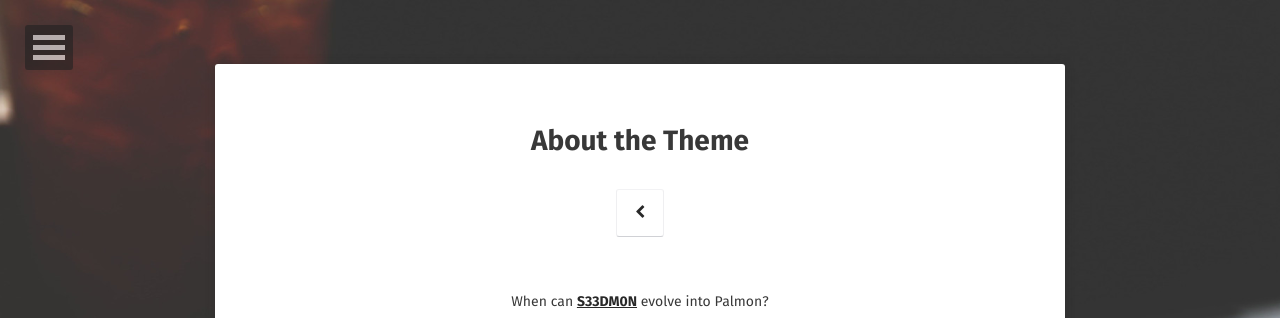
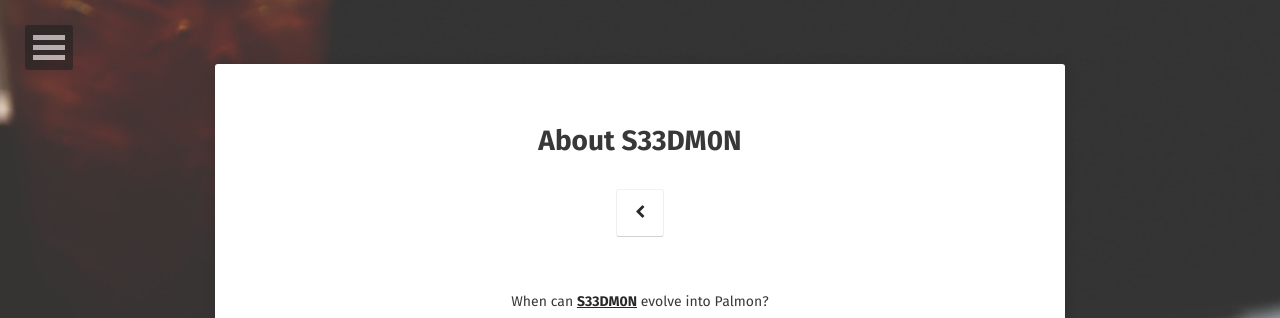
Before and after one commit to S33DM0N/S33DM0N.github.io, a Jekyll site: the page built from about/index.md, in a window 1280 px wide. Shown: the top 318 px of the page. Built offline with Jekyll 4.4.1, drawn with Linux system fonts in a browser that asks for light colours; some web fonts are replaced.

Commit message:
Modify 2

```diff
--- a/about/index.md
+++ b/about/index.md
@@ -1,8 +1,8 @@
 ---
 layout: page
-title: About the Theme
+title: About S33DM0N
 tags: [about, Jekyll, theme, moon]
-date: 2016-03-21
+date: 2020-05-01
 comments: false
 ---
 
```
